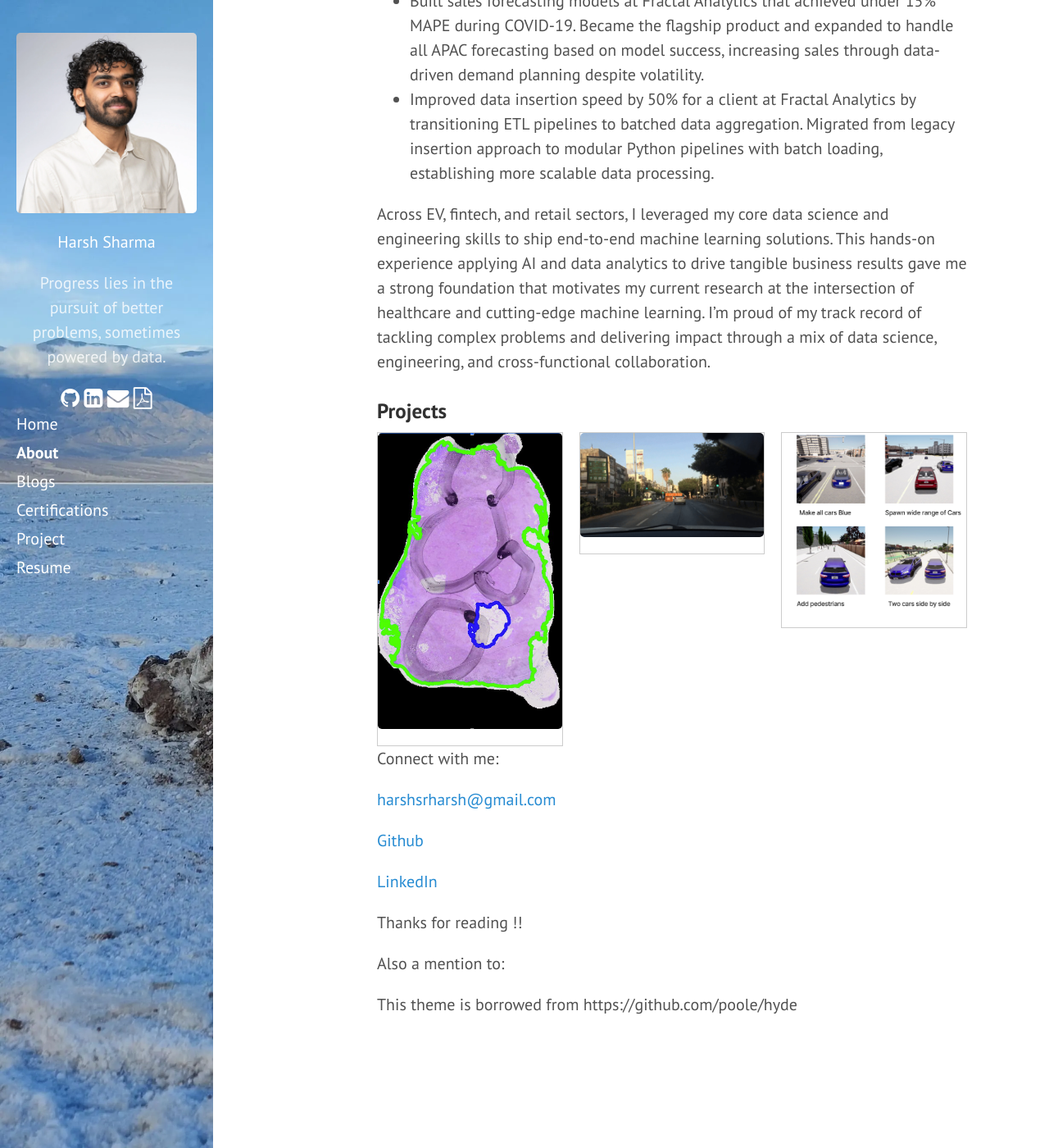
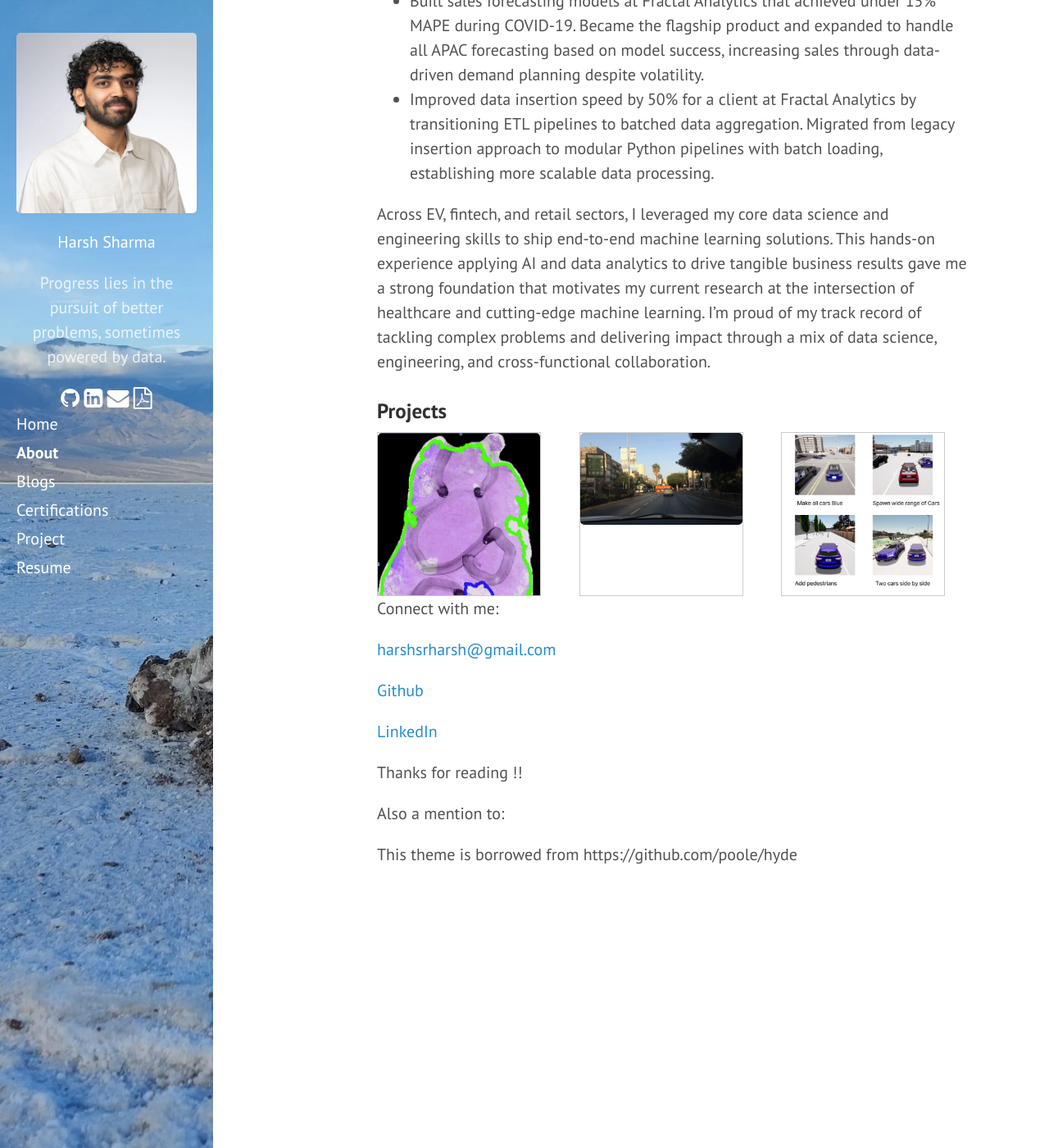
Before and after one commit to 97harsh/97harsh.github.io, a Jekyll site: the page built from about.md, in a window 1280 px wide and 1400 px high, scrolled down 1314 px. Shown: the whole window at 82% size. Built offline with Jekyll 4.4.1, drawn with Linux system fonts in a browser that asks for light colours; nearby versions of some CDN libraries; Markdown is read by kramdown in place of the engine named in the settings; a script that is not in the unit is left out.

Commit message:
fixed size for project box

```diff
--- a/public/css/custom.css
+++ b/public/css/custom.css
@@ -53,6 +53,8 @@ Styleguide Components.Images.AlignRight
 .project {
     position: relative;
     border: 1px solid #ccc;
+    width: 200px; /* Fixed width for each project */
+    height: 200px; /* Fixed height for each project */
     overflow: hidden;
 }
 
```
